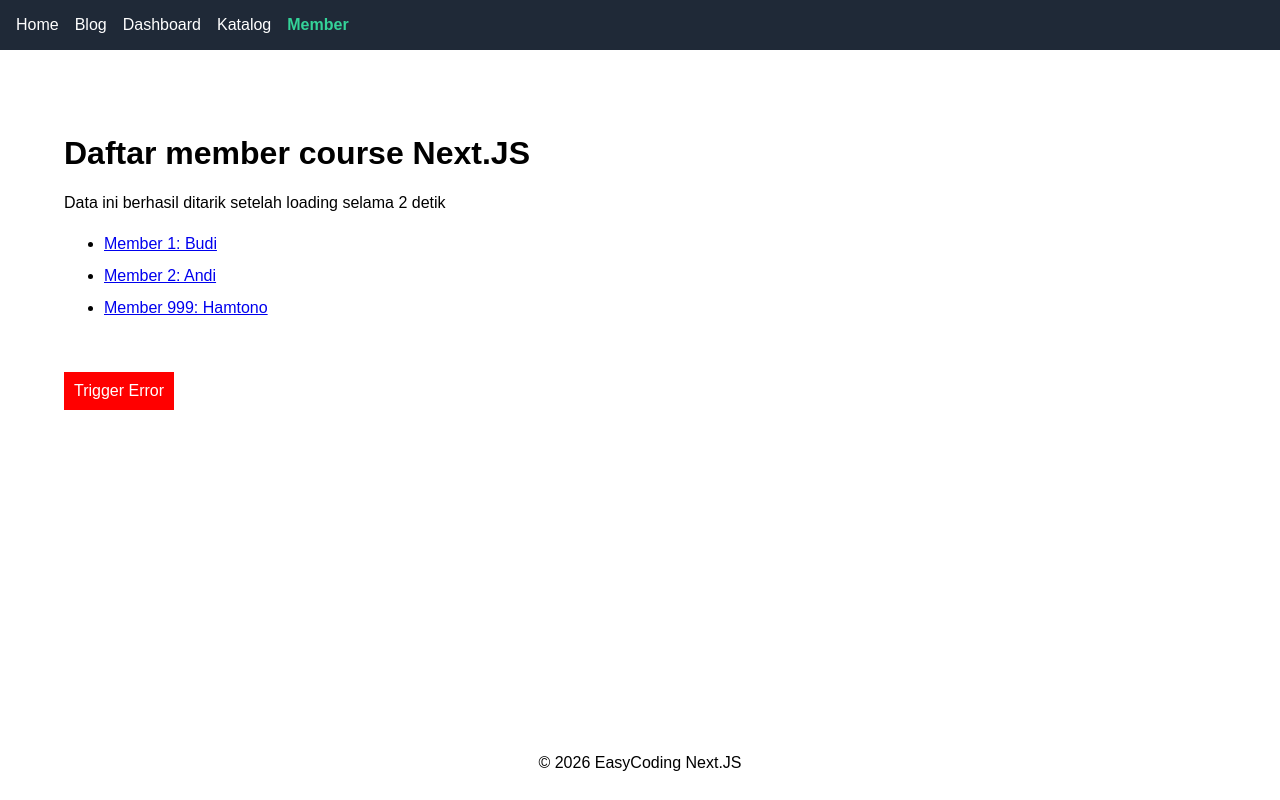
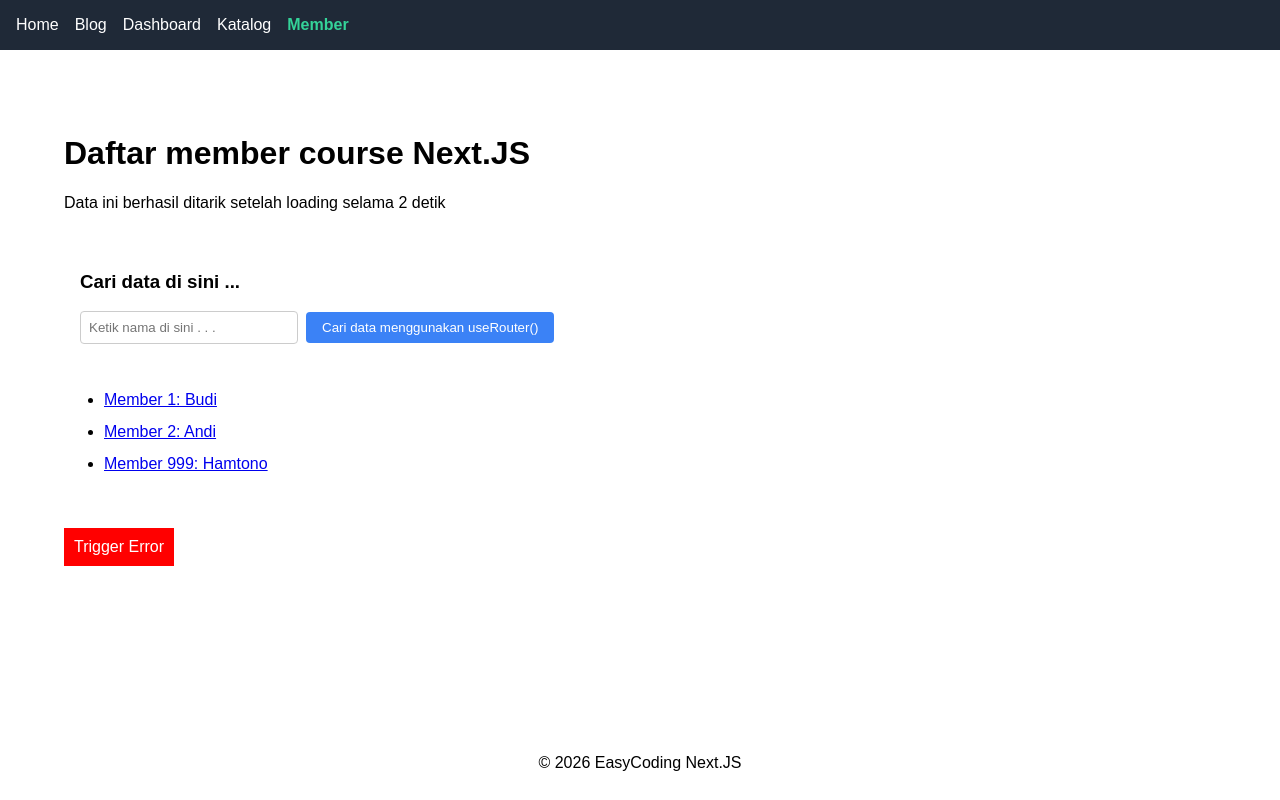
Before and after one commit to mhamdriizki/nextjs-course-full, a Next.js app: page /member in a window 1280 px wide. Built offline with nearby package versions, Linux system fonts and the light colour scheme.

Commit message:
feat: Applied useRouter

```diff
--- /dev/null
+++ b/app/components/SearchForm.tsx
@@ -0,0 +1,53 @@
+"use client";
+
+import { useRouter } from "next/navigation";
+import { useState } from "react";
+
+export default function SearchForm() {
+  const [query, setQuery] = useState("");
+  const router = useRouter();
+
+  const handleCariData = (e: React.FormEvent) => {
+    e.preventDefault();
+
+    if (query) {
+      router.push(`/member/${query}`);
+    }
+  };
+
+  return (
+    <form
+      onSubmit={handleCariData}
+      style={{ margin: "1.5rem 0", padding: "1rem", borderRadius: "8px" }}
+    >
+      <h3>Cari data di sini ...</h3>
+      <input
+        type="text"
+        value={query}
+        placeholder="Ketik nama di sini . . ."
+        onChange={(e) => setQuery(e.target.value)}
+        style={{
+          padding: "8px",
+          borderRadius: "4px",
+          border: "1px solid #ccc",
+          width: "200px",
+        }}
+      />
+
+      <button
+        type="submit"
+        style={{
+          padding: "8px 16px",
+          marginLeft: "8px",
+          background: "#3b82f6",
+          color: "white",
+          border: "none",
+          borderRadius: "4px",
+          cursor: "pointer",
+        }}
+      >
+        Cari data menggunakan useRouter()
+      </button>
+    </form>
+  );
+}
--- a/app/member/page.tsx
+++ b/app/member/page.tsx
@@ -1,11 +1,13 @@
 import Link from "next/link";
+import SearchForm from "../components/SearchForm";
 
 export default async function MemberPage({
   searchParams
 }: {
-  searchParams: Promise<{ crash?: string }>
+  searchParams: Promise<{ crash?: string, query?: string }>
 }) {
-  const { crash } = await searchParams;
+  const { crash, query } = await searchParams;
+  console.log('query ', query);
 
   // 1. Simulasi Delay/loading
   await new Promise((resolve) => setTimeout(resolve, 2000));
@@ -20,9 +22,12 @@ export default async function MemberPage({
       <h1>Daftar member course Next.JS</h1>
       <p>Data ini berhasil ditarik setelah loading selama 2 detik</p>
 
+      {/* Applied si search form di sini */}
+      <SearchForm/>
+
       <ul style={{ marginTop: "1rem", lineHeight: "2" }}>
-        <li><Link href="/member/1">Member 1: Budi</Link></li>
-        <li><Link href="/member/2">Member 2: Andi</Link></li>
+        <li><Link href="/member/budi">Member 1: Budi</Link></li>
+        <li><Link href="/member/andi">Member 2: Andi</Link></li>
         <li><Link href="/member/999">Member 999: Hamtono</Link></li>
       </ul>
 
```
